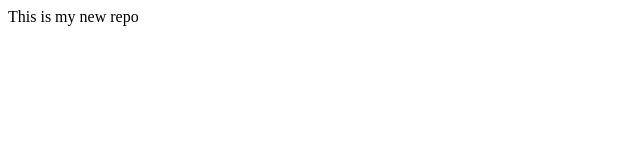
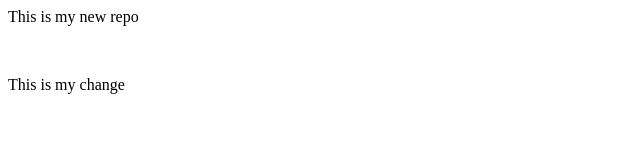
Before and after one commit to Shashi0013/localRepo, a plain HTML site: page index.html in a window 1280 px wide. Shown: the whole page, without its empty margins (0-640 px from the left). Drawn offline with Linux system fonts and the light colour scheme.

Commit message:
Add new feature

```diff
--- a/index.html
+++ b/index.html
@@ -1,2 +1,4 @@
 <p> This is my new repo
 </p>
+<br>
+<p>This is my change</p>
```
